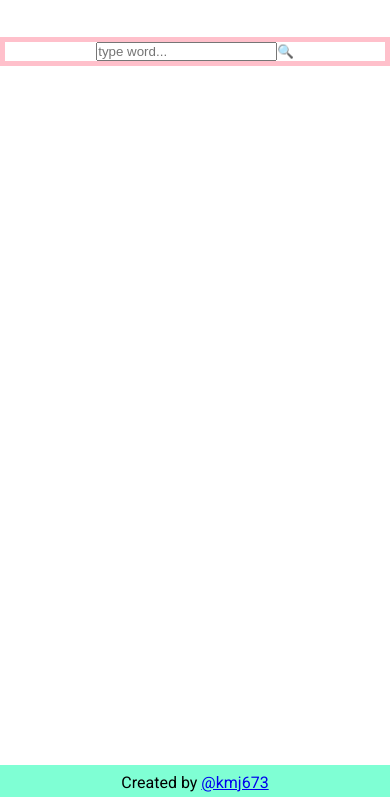
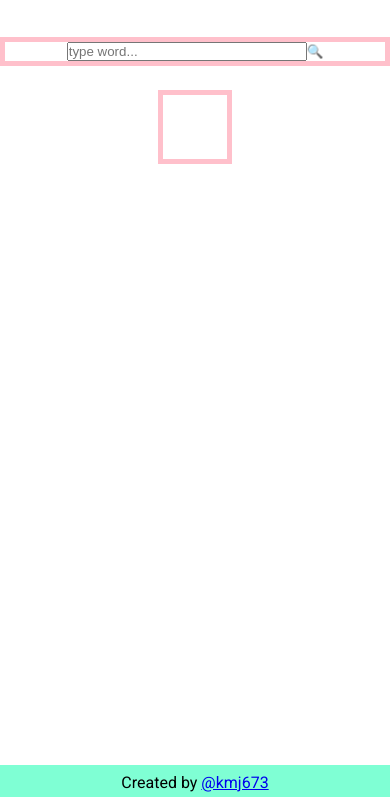
Before and after one commit to kmj673/dictionary, a plain HTML site: page index.html in a window 390 px wide. Shown: the part 47-844 px from the top of the page. Drawn offline with Linux system fonts and the light colour scheme.

Commit message:
added tablet media tag

```diff
--- a/style.css
+++ b/style.css
@@ -25,6 +25,8 @@ body {
   align-items: center;
 }
 #search > input {
+  display: inline-block;
+  width: 30rem;
 }
 #search > button {
   border: none;
@@ -48,13 +50,13 @@ body {
   margin-right: -1.5rem;
 }
 .searchResult {
-  padding: 1rem;
   grid-column: 2 / span 1;
   grid-row: 2 / span 1;
   justify-self: center;
   align-self: start;
   margin-top: 1rem;
   padding: 2rem;
+  max-width: 40rem;
 }
 footer {
   background-color: aquamarine;
@@ -65,8 +67,8 @@ footer {
   width: 100%;
   text-align: center;
 }
-/* mobile */
-@media (max-width: 640px) {
+/* tablet */
+@media (max-width: 720px) {
   .grid {
     display: flex;
     flex-flow: column wrap;
@@ -79,8 +81,35 @@ footer {
     margin-top: 1rem;
   }
   .searchResult {
-    max-width: 480px;
-    margin-right: auto;
-    margin-left: auto;
+    border: 5px solid green;
+    max-width: 720px;
+    margin: 1rem auto;
+  }
+  #search > input {
+    display: inline-block;
+    width: 15rem;
   }
 }
+/* mobile */
+@media (max-width: 480px) {
+  .grid {
+    display: flex;
+    flex-flow: column wrap;
+    gap: 0.5rem;
+  }
+  .vertical {
+    display: none;
+  }
+  .horizontal {
+    margin-top: 1rem;
+  }
+  .searchResult {
+    border: 5px solid pink;
+    max-width: 480px;
+    margin: 1rem auto;
+  }
+  #search > input {
+    display: inline-block;
+    width: 15rem;
+  }
+}
```
